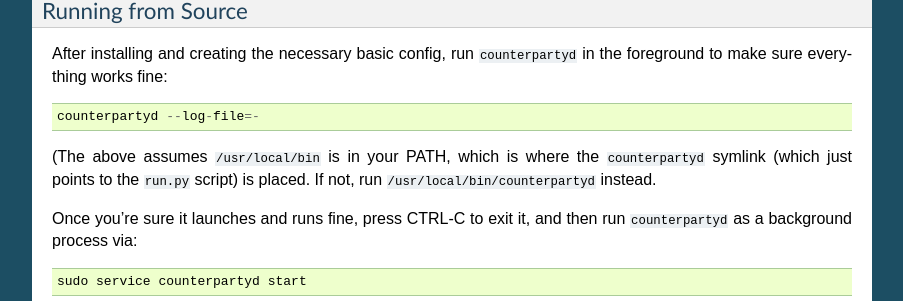
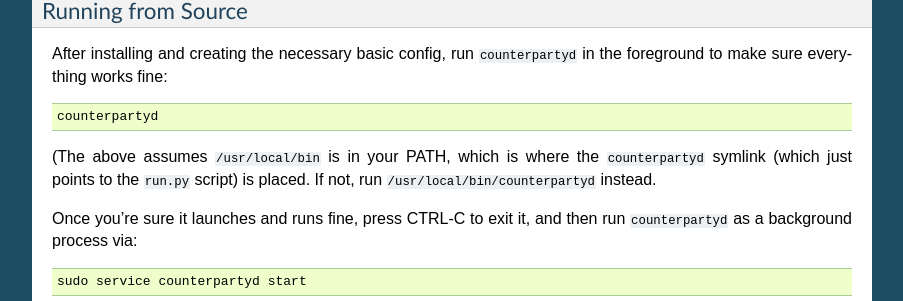
Before and after one commit to CounterpartyXCP/federatednode, a Sphinx documentation site: the page built from docs/BuildingFromSource.rst, in a window 1280 px wide and 900 px high, scrolled down 667 px. Shown: the part 151-452 px from the top of the window, without its empty margins (198-1101 px from the left). Built offline with Sphinx 7.4.7, drawn with Linux system fonts in a browser that asks for light colours.

Commit message:
removed log switch, as it is no longer necessary

```diff
--- a/docs/BuildingFromSource.rst
+++ b/docs/BuildingFromSource.rst
@@ -49,7 +49,7 @@ Running from Source
 After installing and creating the necessary basic config, run ``counterpartyd`` in the foreground to make sure
 everything works fine::
 
-    counterpartyd --log-file=-
+    counterpartyd
 
 (The above assumes ``/usr/local/bin`` is in your PATH, which is where the ``counterpartyd`` symlink (which just
 points to the ``run.py`` script) is placed. If not, run ``/usr/local/bin/counterpartyd`` instead.
@@ -136,7 +136,7 @@ Running from Source
 After installing, open a command window and run ``counterpartyd`` in the foreground via::
 
     cd C:\counterpartyd_build
-    C:\Python33\python.exe run.py --log-file=-
+    C:\Python33\python.exe run.py
 
 You can then run any of ``counterpartyd’s`` other functions, like `the examples listed here <https://github.com/PhantomPhreak/counterpartyd#examples>`__.
 
```
